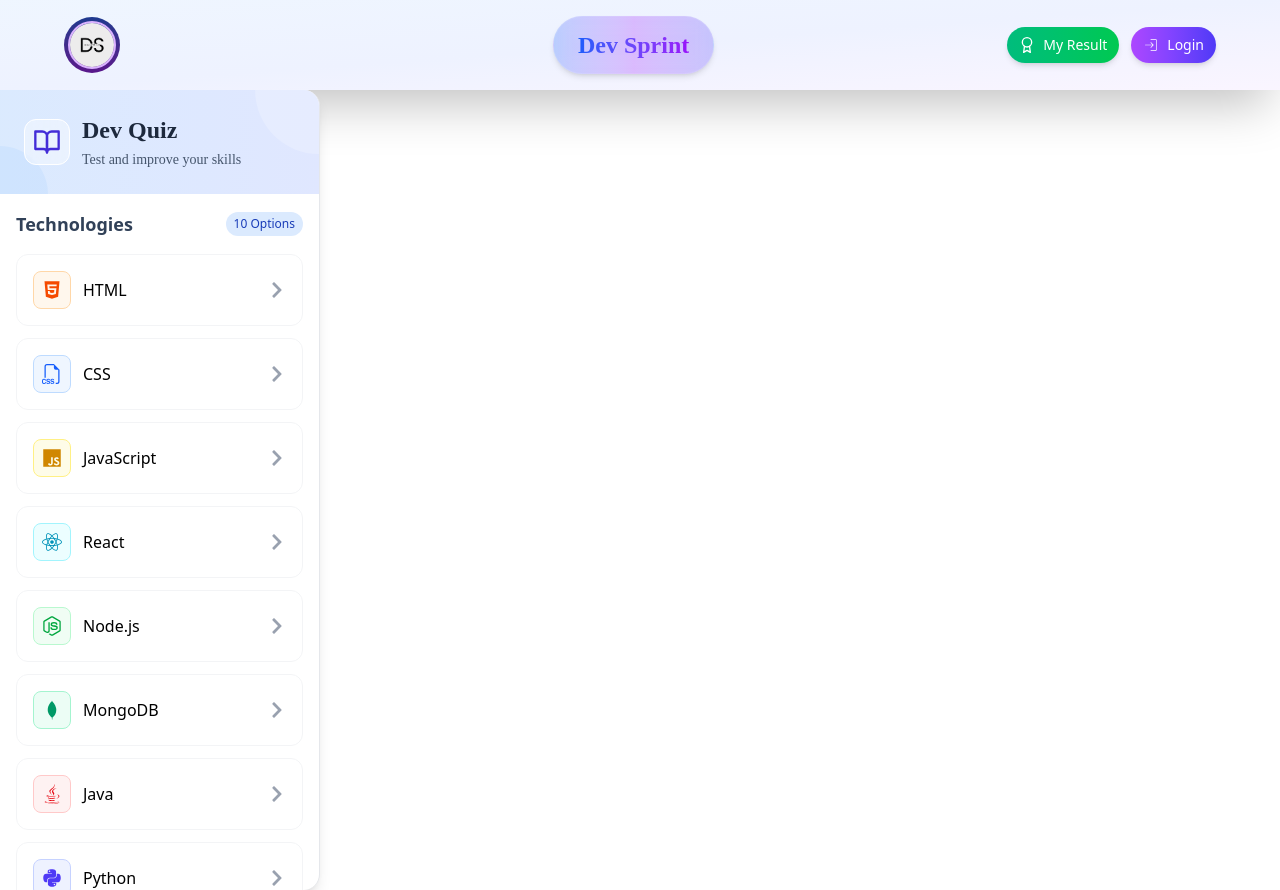
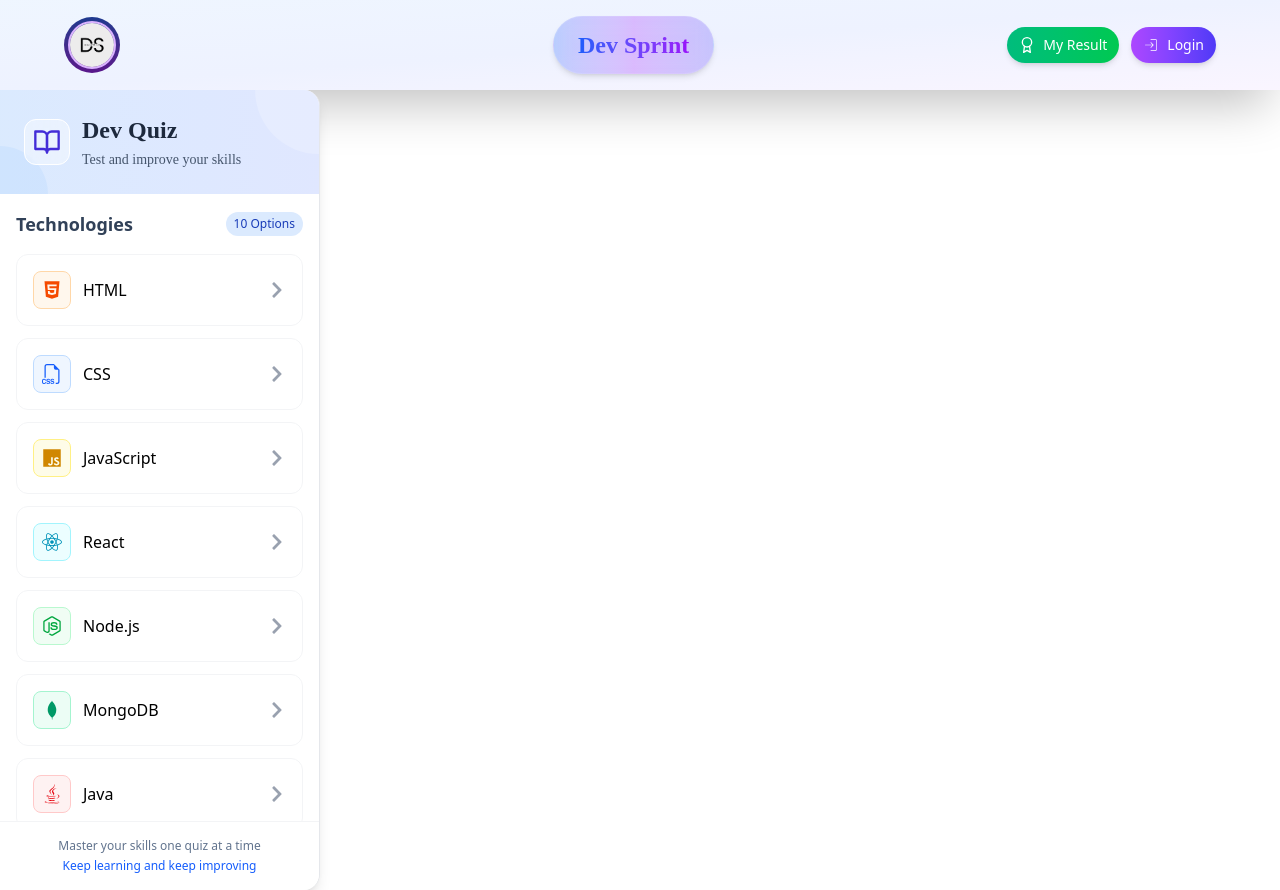
Before and after one commit to muazimmaqbool/dev-sprint-front, a React (Vite) app: page / in a window 1280 px wide. Built offline with nearby package versions, Linux system fonts and the light colour scheme.

Commit message:
sidebar footer added

```diff
--- a/src/Components/SideBar.jsx
+++ b/src/Components/SideBar.jsx
@@ -330,6 +330,18 @@
                 );
               })}
           </div>
+
+          {/*side bar footer*/}
+          <div className={sidebarStyles.sidebarFooter}>
+            <div className={sidebarStyles.footerContent}>
+              <div className={sidebarStyles.footerContentCenter}>
+                <p>Master your skills one quiz at a time</p>
+                <p className={sidebarStyles.footerHighlight}>
+                  Keep learning and keep improving
+                </p>
+              </div>
+            </div>
+          </div>
         </aside>
       </div>
     </div>
```
